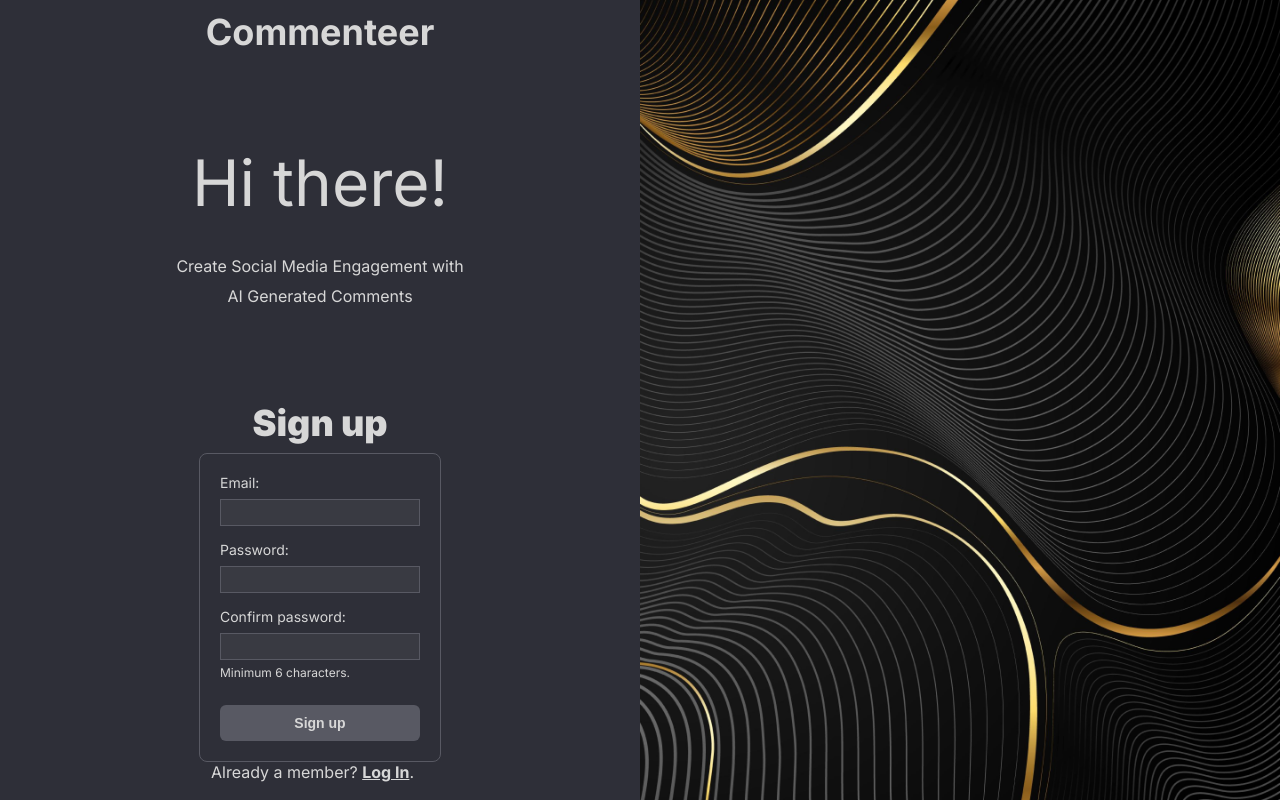
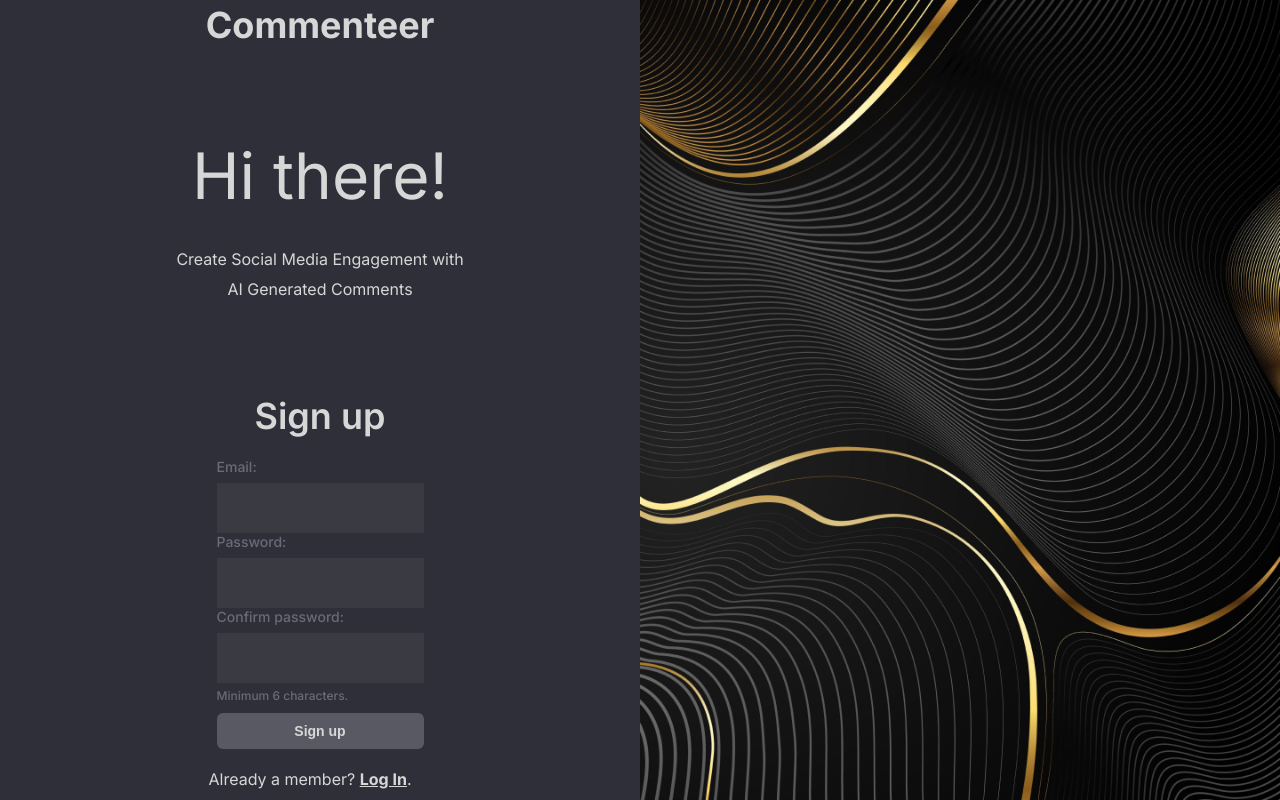
Before and after one commit to mazurcodes/commenteer, a Next.js app: page /signup in a window 1280 px wide. Built offline with nearby package versions, Linux system fonts and the light colour scheme; no server answers.

Commit message:
AuthFormSignup with initial restyle

```diff
--- a/app/components/AuthFormSignup/index.module.scss
+++ b/app/components/AuthFormSignup/index.module.scss
@@ -5,16 +5,13 @@
   align-items: center;
 
   h1 {
-    font-weight: 900;
-    font-size: 24px;
+    font-weight: 600;
+    font-size: 32px;
   }
 }
 
 .wrapper {
-  margin-top: 8px;
-  padding: 10px;
-  border: 1px solid #585963;
-  border-radius: 8px;
+  width: 100%;
 
   @media (min-width: 768px) {
     padding: 20px;
@@ -22,27 +19,26 @@
 }
 
 .label {
+  grid-area: name;
   display: flex;
   flex-direction: column;
-  margin-bottom: 15px;
-
-  p {
-    padding-bottom: 8px;
   font-size: 14px;
+  font-weight: 500;
+  color: #696b76;
 }
 
-  input {
-    width: 200px;
-    border: 1px solid #585963;
-    padding: 5px 10px;
+.input {
+  margin-top: 8px;
+  padding: 15px;
+  height: 50px;
   color: #d7d7d7;
   background-color: #393a42;
+  border: none;
 }
 
 .inputDescription {
   padding: 5px 0 10px;
   font-size: 12px;
-  }
 }
 
 .error {
--- a/app/components/AuthFormSignup/index.tsx
+++ b/app/components/AuthFormSignup/index.tsx
@@ -30,8 +30,10 @@ const AuthFormSignup = () => {
         <label className={styles.label} htmlFor="register-email">
           <p>Email:</p>
           <input
+            className={styles.input}
             autoCorrect="off"
             autoCapitalize="off"
+            autoComplete="off"
             tabIndex={1}
             required
             type="email"
@@ -44,6 +46,8 @@ const AuthFormSignup = () => {
         <label className={styles.label} htmlFor="register-password">
           <p>Password:</p>
           <input
+            autoComplete="new-password"
+            className={styles.input}
             tabIndex={2}
             required
             type="password"
@@ -58,6 +62,8 @@ const AuthFormSignup = () => {
         <label className={styles.label} htmlFor="register-confirm-password">
           <p>Confirm password:</p>
           <input
+            autoComplete="new-password"
+            className={styles.input}
             tabIndex={3}
             required
             type="password"
--- a/app/components/ProjectForm/ProjectFormName/index.module.scss
+++ b/app/components/ProjectForm/ProjectFormName/index.module.scss
@@ -1,6 +1,3 @@
-$textColor: #d7d7d7;
-$inputBg: #393a42;
-
 .label {
   grid-area: name;
   display: flex;
```
Lines whose indentation alone changed are shown as unchanged.
